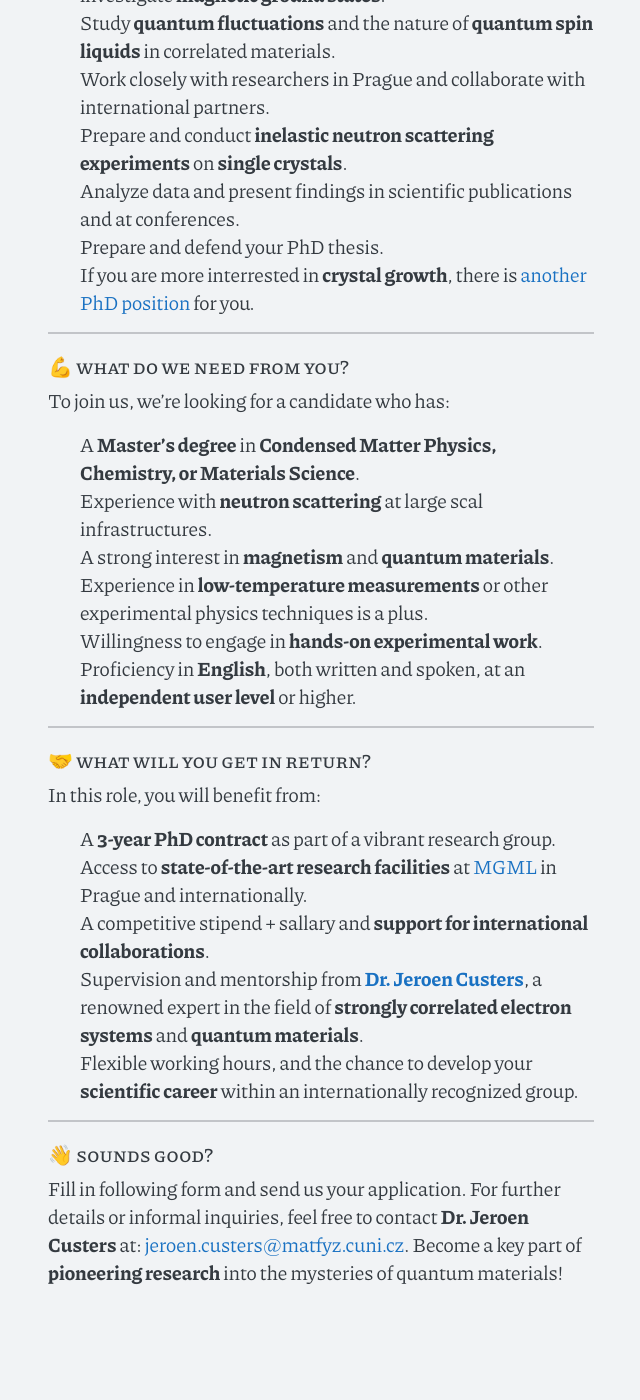
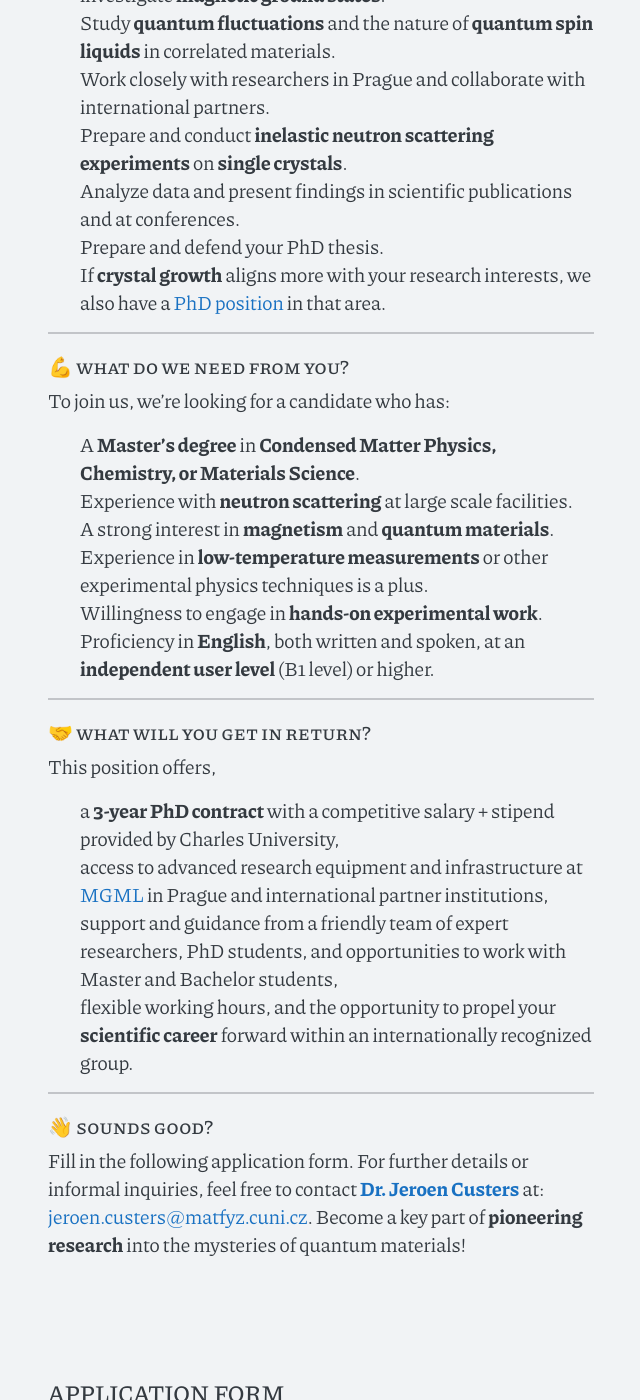
Before and after one commit to me2d09/bacquerel, a Jekyll site: the page built from neutron-phd.md, in a window 1280 px wide and 1400 px high, scrolled down 1236 px. Shown: the whole window, without its empty margins (319-959 px from the left). Built offline with Jekyll 4.4.1, drawn with Linux system fonts in a browser that asks for light colours; a script that is not in the unit is left out; some of the changed text lies outside the part shown.

Commit message:
Fixed typos

```diff
--- a/_includes/hiring-form.html
+++ b/_includes/hiring-form.html
@@ -2,7 +2,7 @@
     <h4 class="text-uppercase">Application form</h4>
     <form id="form" class="needs-validation" action="{{ include.formurl | default: 'https://submit-form.com/echo' }}" data-botpoison-public-key="pk_a2e52fac-b9a5-49ef-bca0-70fd0e2c5e60" novalidate>
         <div class="form-group row">
-            <label for="name" class="col-sm-2 col-form-label">Name</label>
+            <label for="name" class="col-sm-2 col-form-label">Name *</label>
             <div class="col-sm-10">
                 <input type="text" class="form-control" id="name" name="name" placeholder="James Kirk" required="" />
                 <div class="invalid-feedback">
@@ -12,7 +12,7 @@
 
         </div>
         <div class="form-group row">
-            <label for="email" class="col-sm-2 col-form-label">Email</label>
+            <label for="email" class="col-sm-2 col-form-label">Email *</label>
             <div class="col-sm-10">
                 <input type="email" class="form-control" id="email" name="email" placeholder="alfred@nobel.science" required="" />
                 <div class="invalid-feedback">
@@ -32,7 +32,7 @@
         </div>
 
         <div class="form-group row">
-            <label class="col-sm-12 col-form-label">References</label>
+            <label class="col-sm-12 col-form-label">References *</label>
             <div class="form-row">
                 <div class="col">
                 <input type="text" name="ref1name" class="form-control" placeholder="Referee 1"  required="">
@@ -56,11 +56,11 @@
                 </div>
             </div>
             <small class="form-text text-muted">
-                Enter the name and contact to at least one referee who can comment on your suitability to study for a research topic.
+                Provide the name and contact information of at least one referee who can attest to your qualifications for pursuing this research topic.
             </small>
         </div>
         <div class="form-group row">
-            <label for="letter" class="col-sm-5 col-form-label">Motivation letter</label>
+            <label for="letter" class="col-sm-5 col-form-label">Motivation letter *</label>
             <div class="col-sm-7 text-right">
                 <input type="text" style="display:none" required="" id="letter" name="letter" role="uploadcare-uploader" data-file-types="pdf"  />
                 <div class="invalid-feedback" id="lettererror">
@@ -73,7 +73,7 @@
 
         </div>
         <div class="form-group row">
-            <label for="cv" class="col-sm-5 col-form-label">CV</label>
+            <label for="cv" class="col-sm-5 col-form-label">CV *</label>
             <div class="col-sm-7 text-right">
                 <input type="text" style="display:none" required="" id="cv" name="cv" role="uploadcare-uploader" data-file-types="pdf" />
                 <div class="invalid-feedback" id="cverror">
@@ -88,6 +88,9 @@
         <div class="form-group row">
             <input type="checkbox" name="signin" style="display:none" tabindex="-1" autocomplete="off" />
             <button id="button" type="submit" class="btn btn-primary mx-auto">Send application</button>
+        </div>
+        <div class="form-group row">
+            <small>Fields marked with <b>*</b> are mandatory.</small>
         </div>
       </form>
       <script>
--- a/neutron-phd.md
+++ b/neutron-phd.md
@@ -24,7 +24,7 @@ As a **PhD candidate** in the Magnetism Group, you will:
 - Prepare and conduct **inelastic neutron scattering experiments** on **single crystals**.
 - Analyze data and present findings in scientific publications and at conferences.
 - Prepare and defend your PhD thesis.
-- If you are more interrested in **crystal growth**, there is [another PhD position](/crystal-phd) for you.
+- If **crystal growth** aligns more with your research interests, we also have a [PhD position](/crystal-phd) in that area.
 
 ---
 
@@ -33,29 +33,28 @@ As a **PhD candidate** in the Magnetism Group, you will:
 To join us, we’re looking for a candidate who has:
 
 - A **Master’s degree** in **Condensed Matter Physics, Chemistry, or Materials Science**.
-- Experience with **neutron scattering** at large scal infrastructures.
+- Experience with **neutron scattering** at large scale facilities.
 - A strong interest in **magnetism** and **quantum materials**.
 - Experience in **low-temperature measurements** or other experimental physics techniques is a plus.
 - Willingness to engage in **hands-on experimental work**.
-- Proficiency in **English**, both written and spoken, at an **independent user level** or higher.
+- Proficiency in **English**, both written and spoken, at an **independent user level** (B1 level) or higher.
 
 ---
 
 ### 🤝 What will you get in return?
 
-In this role, you will benefit from:
+This position offers,
 
-- A **3-year PhD contract** as part of a vibrant research group.
-- Access to **state-of-the-art research facilities** at [MGML](https://mgml.eu/) in Prague and internationally.
-- A competitive stipend + sallary and **support for international collaborations**.
-- Supervision and mentorship from **[Dr. Jeroen Custers](https://kfkl.mff.cuni.cz/en/people/custers)**, a renowned expert in the field of **strongly correlated electron systems** and **quantum materials**.
-- Flexible working hours, and the chance to develop your **scientific career** within an internationally recognized group.
+- a **3-year PhD contract** with a competitive salary + stipend provided by Charles University,
+- access to advanced research equipment and infrastructure at [MGML](https://mgml.eu/) in Prague and international partner institutions,
+- support and guidance from a friendly team of expert researchers, PhD students, and opportunities to work with Master and Bachelor students,
+- flexible working hours, and the opportunity to propel your **scientific career** forward within an internationally recognized group.
 
 ---
 
 
 ### 👋 Sounds good?
 
-Fill in following form and send us your application. For further details or informal inquiries, feel free to contact **Dr. Jeroen Custers** at: [jeroen.custers@matfyz.cuni.cz](mailto:jeroen.custers@matfyz.cuni.cz). Become a key part of **pioneering research** into the mysteries of quantum materials!
+Fill in the following application form. For further details or informal inquiries, feel free to contact **[Dr. Jeroen Custers](https://kfkl.mff.cuni.cz/en/people/custers)** at: [jeroen.custers@matfyz.cuni.cz](mailto:jeroen.custers@matfyz.cuni.cz). Become a key part of **pioneering research** into the mysteries of quantum materials!
 
 {% include hiring-form.html formurl="https://submit-form.com/gzy0GAyG" %}
```
Also changed, not shown: crystal-phd.md (+6 -7 lines).
